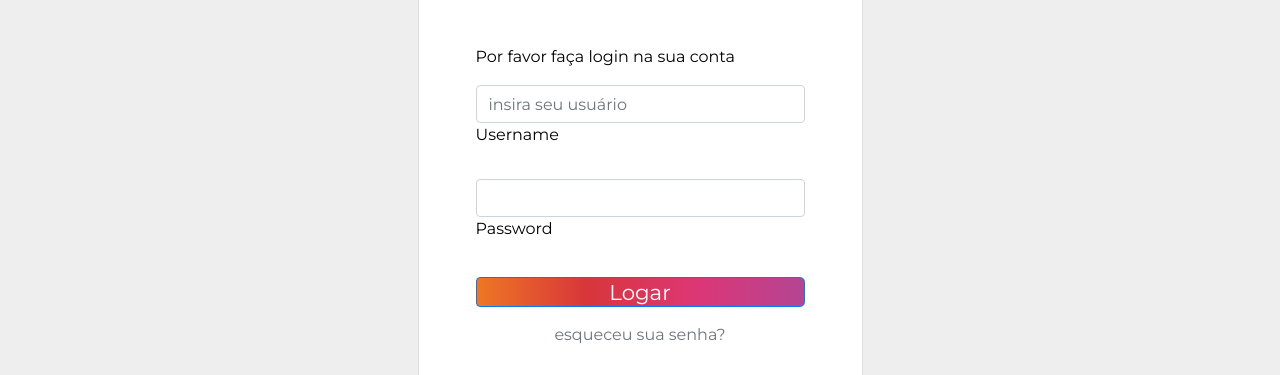
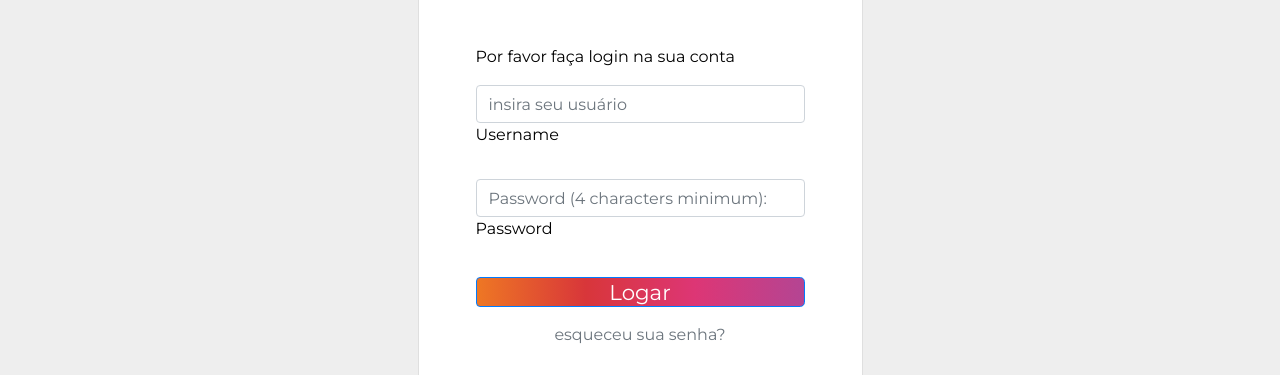
Before and after one commit to tads-extensao-I/Site-Braseiro, a website built with Vite: page login.html in a window 1280 px wide. Shown: the part 425-800 px from the top of the page. Built offline with nearby package versions, Linux system fonts and the light colour scheme.

Commit message:
Update login.html

```diff
--- a/login.html
+++ b/login.html
@@ -82,7 +82,7 @@
                                     </div>
 
                                     <div class="form-outline mb-4">
-                                        <input type="password" id="form2Example22" class="form-control" />
+                                        <input type="password" id="form2Example22" class="form-control" placeholder="Password (4 characters minimum):" />
                                         <label class="form-label" for="form2Example22">Password</label>
                                     </div>
 
```
